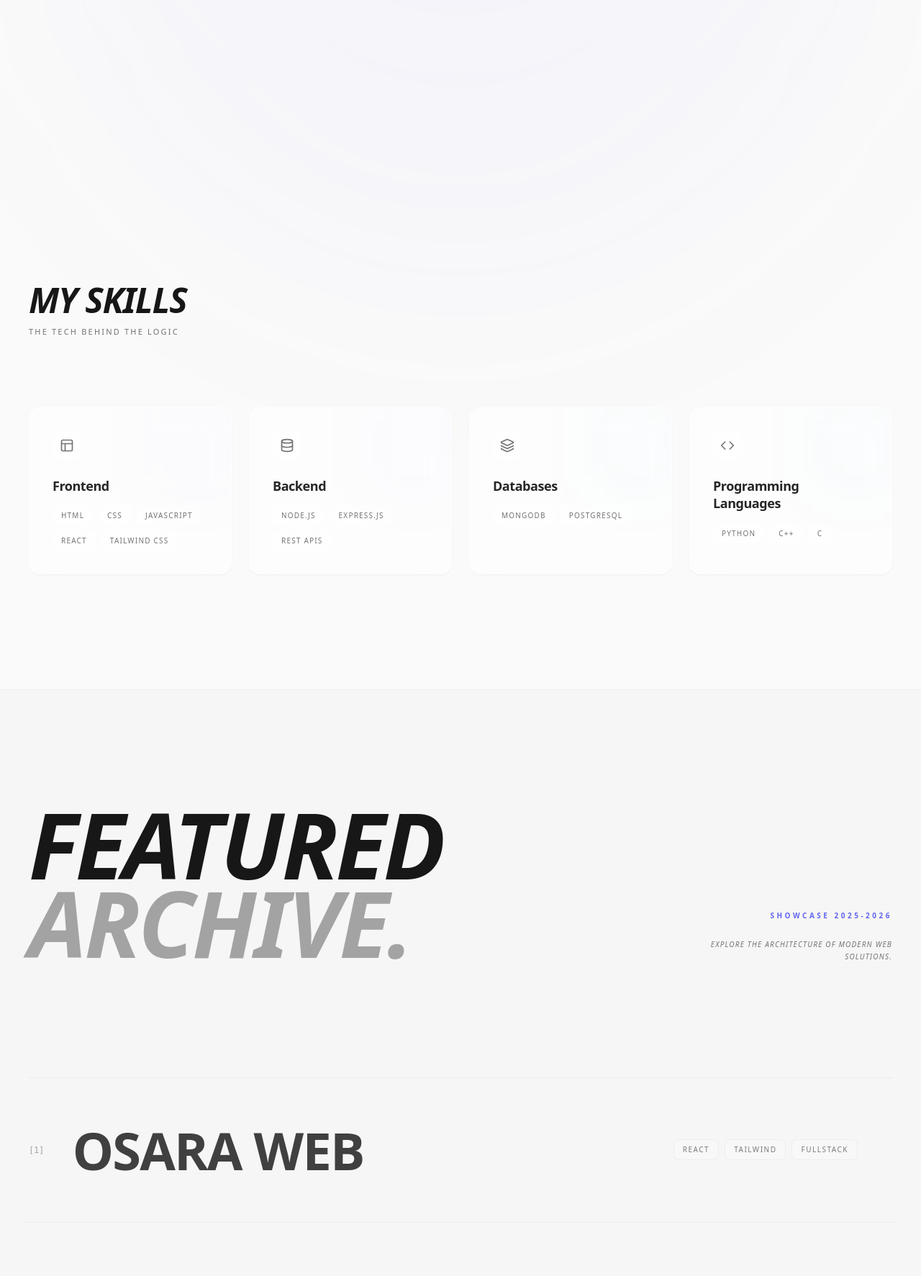
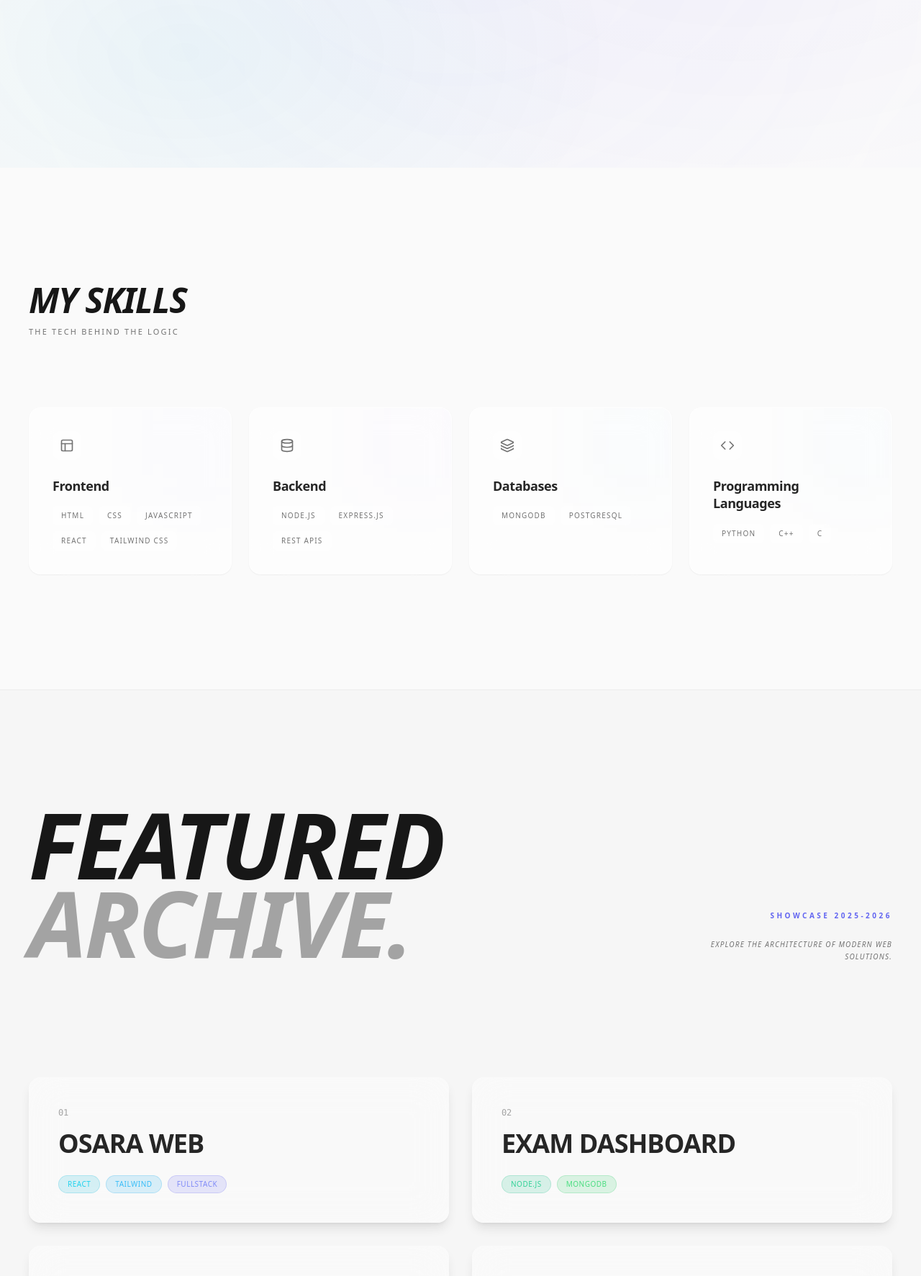
Before and after one commit to muhai-dev/muhaidev-portfolio, a React (Vite) app: page / in a window 1280 px wide. Shown: the part 567-2340 px from the top of the page at 72% size. Built offline with nearby package versions, Linux system fonts and the light colour scheme.

Commit message:
Enhance App and ContactForm components with new features and styles. Added GitHub icon to project items, improved project item hover effects, and implemented tag color styles. Updated ContactForm to include staggered animations for input fields and improved styling for error handling.

```diff
--- a/src/App.jsx
+++ b/src/App.jsx
@@ -7,7 +7,7 @@ import {
   AnimatePresence,
   useMotionValue,
 } from 'framer-motion';
-import { Database, ExternalLink, Terminal, Layers, Layout, Code, Sun, Moon } from 'lucide-react';
+import { Database, ExternalLink, Terminal, Layers, Layout, Code, Sun, Moon, Github, Menu, X } from 'lucide-react';
 import ContactForm from './components/ContactForm';
 
 const MagneticCursor = () => {
@@ -69,57 +69,97 @@ const SkillCard = ({ title, skills, icon: Icon, accentClass }) => (
   </motion.div>
 );
 
-const ProjectItem = ({ title, tags, link, gradientClass, index }) => {
+const tagColors = {
+  React: 'bg-cyan-500/15 text-cyan-400 dark:text-cyan-300 border-cyan-500/20',
+  Tailwind: 'bg-sky-500/15 text-sky-400 dark:text-sky-300 border-sky-500/20',
+  Fullstack: 'bg-indigo-500/15 text-indigo-400 dark:text-indigo-300 border-indigo-500/20',
+  'Node.js': 'bg-emerald-500/15 text-emerald-400 dark:text-emerald-300 border-emerald-500/20',
+  mongodb: 'bg-green-500/15 text-green-400 dark:text-green-300 border-green-500/20',
+};
+
+const ProjectItem = ({ title, tags, link, githubUrl, gradientClass, index }) => {
   const [isHovered, setIsHovered] = useState(false);
+
+  const getTagStyle = (tag) => tagColors[tag] || 'bg-white/10 text-white/70 dark:text-white/60 border-white/10';
 
   return (
     <motion.div
       onMouseEnter={() => setIsHovered(true)}
       onMouseLeave={() => setIsHovered(false)}
       onClick={() => window.open(link, '_blank')}
-      whileHover={{ scale: 1.002 }}
-      transition={{ type: 'spring', stiffness: 400, damping: 30 }}
-      className="py-14 md:py-16 border-b border-neutral-200/60 dark:border-white/[0.06] relative group cursor-pointer overflow-hidden
-        hover:bg-white/30 dark:hover:bg-white/[0.02] transition-colors duration-300
-        rounded-lg -mx-2 px-2 hover:shadow-[0_0_30px_-10px_rgba(99,102,241,0.15)] dark:hover:shadow-[0_0_30px_-10px_rgba(99,102,241,0.2)]"
+      whileHover={{ y: -8 }}
+      transition={{ type: 'spring', stiffness: 400, damping: 25 }}
+      className="relative group cursor-pointer overflow-hidden rounded-2xl min-h-[200px]
+        bg-white/40 dark:bg-white/[0.03] backdrop-blur-xl
+        border border-white/10
+        shadow-lg hover:shadow-xl hover:shadow-indigo-500/10
+        transition-shadow duration-300"
     >
-      <div className="flex flex-col md:flex-row md:items-center justify-between gap-6 relative z-10">
-        <div className="flex items-center gap-8 md:gap-10">
-          <span className="text-neutral-400 dark:text-white/10 font-mono text-xs tracking-tight">[{index + 1}]</span>
-          <h3 className="text-3xl md:text-7xl font-bold uppercase tracking-tight leading-tight text-neutral-700 dark:text-white/80 group-hover:text-neutral-900 dark:group-hover:text-white transition-colors duration-300">
-            {title}
-          </h3>
-        </div>
-        <div className="flex flex-wrap gap-2 opacity-60 group-hover:opacity-100 transition-opacity duration-300 items-center">
+      <div className="p-8 md:p-10 relative z-10 min-h-[200px] flex flex-col justify-between">
+        <span className="text-neutral-400 dark:text-white/20 font-mono text-xs tracking-tight">0{index + 1}</span>
+        <h3 className="text-2xl md:text-4xl font-bold uppercase tracking-tight mt-2 text-neutral-800 dark:text-white/90 group-hover:text-neutral-900 dark:group-hover:text-white transition-colors">
+          {title}
+        </h3>
+        <div className="flex flex-wrap gap-2 mt-4">
           {tags.map((tag, i) => (
             <span
               key={i}
-              className="text-[10px] tracking-[0.15em] uppercase px-3 py-1.5 rounded-lg border border-neutral-300/50 dark:border-white/10 bg-white/30 dark:bg-white/5"
+              className={`px-3 py-1 rounded-full text-[10px] font-medium tracking-wider uppercase border ${getTagStyle(tag)}`}
             >
               {tag}
             </span>
           ))}
-          <div className="w-10 h-10 rounded-full border border-neutral-300 dark:border-white/20 flex items-center justify-center text-neutral-600 dark:text-white translate-x-4 opacity-0 group-hover:translate-x-0 group-hover:opacity-100 transition-all duration-300">
-            <ExternalLink size={16} />
-          </div>
         </div>
       </div>
 
-      <AnimatePresence>
-        {isHovered && (
-          <motion.div
-            initial={{ opacity: 0, scale: 0.95, x: '15%' }}
-            animate={{ opacity: 0.08, scale: 1, x: '8%' }}
-            exit={{ opacity: 0, scale: 0.95 }}
-            className={`absolute top-0 right-0 w-[50%] h-full bg-gradient-to-l pointer-events-none blur-3xl ${gradientClass}`}
-          />
-        )}
-      </AnimatePresence>
+      {/* View Project overlay */}
+      <motion.div
+        initial={{ opacity: 0 }}
+        animate={{
+          opacity: isHovered ? 1 : 0,
+          pointerEvents: isHovered ? 'auto' : 'none',
+        }}
+        transition={{ duration: 0.2 }}
+        className="absolute inset-0 z-20 flex flex-col items-center justify-center
+          bg-indigo-600/95 dark:bg-indigo-900/95
+          rounded-2xl"
+      >
+        <span className="text-white font-bold text-lg md:text-xl tracking-wider uppercase drop-shadow-lg">View Project</span>
+        <div className="flex gap-4 mt-2">
+          {githubUrl && (
+            <motion.a
+              href={githubUrl}
+              target="_blank"
+              rel="noopener noreferrer"
+              onClick={(e) => e.stopPropagation()}
+              whileHover={{ scale: 1.1 }}
+              whileTap={{ scale: 0.95 }}
+              className="w-12 h-12 rounded-full bg-white/20 backdrop-blur-sm border border-white/30 flex items-center justify-center text-white hover:bg-white/30 transition-colors"
+            >
+              <Github size={20} />
+            </motion.a>
+          )}
+          <motion.a
+            href={link}
+            target="_blank"
+            rel="noopener noreferrer"
+            onClick={(e) => e.stopPropagation()}
+            whileHover={{ scale: 1.1 }}
+            whileTap={{ scale: 0.95 }}
+            className="w-12 h-12 rounded-full bg-white/20 backdrop-blur-sm border border-white/30 flex items-center justify-center text-white hover:bg-white/30 transition-colors"
+          >
+            <ExternalLink size={20} />
+          </motion.a>
+        </div>
+      </motion.div>
+
+      <div className={`absolute inset-0 bg-gradient-to-br opacity-0 group-hover:opacity-100 transition-opacity duration-500 pointer-events-none ${gradientClass}`} />
     </motion.div>
   );
 };
 
 export default function App() {
+  const [mobileMenuOpen, setMobileMenuOpen] = useState(false);
   const [isDark, setIsDark] = useState(() => {
     if (typeof window !== 'undefined') {
       const stored = localStorage.getItem('theme');
@@ -144,26 +184,30 @@ export default function App() {
       title: 'Osara Web',
       tags: ['React', 'Tailwind', 'Fullstack'],
       link: 'https://osara-web.vercel.app/',
-      gradientClass: 'from-indigo-500/0 to-indigo-500/20',
+      githubUrl: '',
+      gradientClass: 'from-indigo-500/20 to-indigo-600/10',
     },
     {
       title: 'Exam dashboard',
       tags: ['Node.js', 'mongodb'],
       link: 'https://exam-dashboard-uuii.vercel.app/',
-      gradientClass: 'from-purple-500/0 to-purple-500/20',
+      githubUrl: '',
+      gradientClass: 'from-purple-500/20 to-purple-600/10',
     },
     {
       title: 'Pokemon App',
-      tags: ['React' , 'Tailwind' , 'Fullstack'],
+      tags: ['React', 'Tailwind', 'Fullstack'],
       link: 'https://pikachu-project-jd9e.vercel.app/',
-      gradientClass: 'from-cyan-500/0 to-cyan-500/20',
+      githubUrl: '',
+      gradientClass: 'from-cyan-500/20 to-cyan-600/10',
     },
     {
       title: 'Foucus website',
-      tags: ['React' , 'Tailwind' , 'Fullstack'],
+      tags: ['React', 'Tailwind', 'Fullstack'],
       link: 'https://focus-web-ten.vercel.app/',
-      gradientClass: 'from-cyan-500/0 to-cyan-500/20',
-    }
+      githubUrl: '',
+      gradientClass: 'from-cyan-500/20 to-cyan-600/10',
+    },
   ];
 
   return (
@@ -189,6 +233,7 @@ export default function App() {
           DEV
         </motion.div>
 
+        {/* Desktop nav */}
         <div className="hidden md:flex items-center gap-8
           bg-white/70 dark:bg-white/[0.03] backdrop-blur-xl
           px-8 py-3 rounded-full border border-neutral-200/60 dark:border-white/[0.06]
@@ -206,7 +251,20 @@ export default function App() {
           ))}
         </div>
 
-        <div className="flex items-center gap-2 pointer-events-auto">
+        {/* Mobile hamburger */}
+        <div className="flex items-center gap-2 pointer-events-auto md:hidden">
+          <motion.button
+            onClick={() => setMobileMenuOpen(!mobileMenuOpen)}
+            whileTap={{ scale: 0.95 }}
+            className="w-12 h-12 rounded-full flex items-center justify-center
+              bg-white/50 dark:bg-white/5 border border-neutral-200/60 dark:border-white/10
+              text-neutral-600 dark:text-white/60"
+          >
+            {mobileMenuOpen ? <X size={24} /> : <Menu size={24} />}
+          </motion.button>
+        </div>
+
+        <div className="hidden md:flex items-center gap-2 pointer-events-auto">
           <motion.button
             onClick={() => setIsDark(!isDark)}
             whileHover={{ scale: 1.05 }}
@@ -231,19 +289,109 @@ export default function App() {
         </div>
       </nav>
 
+      {/* Mobile menu overlay */}
+      <AnimatePresence>
+        {mobileMenuOpen && (
+          <motion.div
+            initial={{ opacity: 0 }}
+            animate={{ opacity: 1 }}
+            exit={{ opacity: 0 }}
+            transition={{ duration: 0.2 }}
+            className="fixed inset-0 z-40 bg-black/50 dark:bg-black/70 backdrop-blur-sm md:hidden"
+            onClick={() => setMobileMenuOpen(false)}
+          />
+        )}
+      </AnimatePresence>
+      <AnimatePresence>
+        {mobileMenuOpen && (
+          <motion.div
+            initial={{ x: '100%' }}
+            animate={{ x: 0 }}
+            exit={{ x: '100%' }}
+            transition={{ type: 'spring', stiffness: 400, damping: 30 }}
+            className="fixed top-0 right-0 bottom-0 w-[min(320px,85vw)] z-50
+              bg-white dark:bg-neutral-900 border-l border-neutral-200/60 dark:border-white/10
+              flex flex-col pt-24 px-8 md:hidden"
+          >
+            <div className="flex flex-col gap-2">
+              {['Stack', 'Works', 'Connect'].map((item) => (
+                <a
+                  key={item}
+                  href={`#${item.toLowerCase()}`}
+                  onClick={() => setMobileMenuOpen(false)}
+                  className="py-4 px-4 text-lg font-medium tracking-wide
+                    text-neutral-700 dark:text-white/90 hover:text-indigo-500 dark:hover:text-indigo-400
+                    hover:bg-neutral-100 dark:hover:bg-white/5 rounded-xl
+                    transition-colors min-h-[48px] flex items-center"
+                >
+                  {item}
+                </a>
+              ))}
+            </div>
+            <div className="mt-auto pb-8 flex gap-3">
+              <motion.button
+                onClick={() => { setIsDark(!isDark); setMobileMenuOpen(false); }}
+                whileTap={{ scale: 0.95 }}
+                className="w-12 h-12 rounded-full flex items-center justify-center
+                  bg-neutral-100 dark:bg-white/10 border border-neutral-200/60 dark:border-white/10
+                  text-neutral-600 dark:text-white/60"
+              >
+                {isDark ? <Sun size={20} /> : <Moon size={20} />}
+              </motion.button>
+              <motion.button
+                whileTap={{ scale: 0.95 }}
+                className="w-12 h-12 rounded-full flex items-center justify-center
+                  bg-neutral-100 dark:bg-white/10 border border-neutral-200/60 dark:border-white/10
+                  text-neutral-600 dark:text-white/60"
+              >
+                <Terminal size={20} />
+              </motion.button>
+            </div>
+          </motion.div>
+        )}
+      </AnimatePresence>
+
       {/* Hero Section */}
-      <section className="relative h-screen flex flex-col items-center justify-center text-center px-4">
+      <section className="relative h-screen flex flex-col items-center justify-center text-center px-4 overflow-hidden">
+        {/* Animated mesh gradient background */}
+        <div className="absolute inset-0 pointer-events-none">
+          <div className="absolute inset-0 bg-[radial-gradient(ellipse_80%_80%_at_50%_-20%,rgba(99,102,241,0.15),transparent)] dark:bg-[radial-gradient(ellipse_80%_80%_at_50%_-20%,rgba(99,102,241,0.2),transparent)]" />
+          <div className="absolute inset-0 bg-[radial-gradient(ellipse_60%_60%_at_80%_50%,rgba(139,92,246,0.08),transparent)] dark:bg-[radial-gradient(ellipse_60%_60%_at_80%_50%,rgba(139,92,246,0.12),transparent)] animate-pulse" style={{ animationDuration: '4s' }} />
+          <div className="absolute inset-0 bg-[radial-gradient(ellipse_50%_50%_at_20%_80%,rgba(6,182,212,0.06),transparent)] dark:bg-[radial-gradient(ellipse_50%_50%_at_20%_80%,rgba(6,182,212,0.1),transparent)]" />
+        </div>
+
+        {/* Floating code symbols */}
+        <div className="absolute inset-0 pointer-events-none overflow-hidden">
+          {['</>', '{ }', '=>', '()', '[]', 'async'].map((sym, i) => (
+            <motion.span
+              key={i}
+              className="absolute text-2xl md:text-4xl font-mono text-white/[0.03] dark:text-white/[0.05] select-none"
+              style={{ left: `${15 + i * 14}%`, top: `${20 + (i % 3) * 25}%` }}
+              animate={{
+                y: [0, -20, 0],
+                opacity: [0.03, 0.06, 0.03],
+              }}
+              transition={{
+                duration: 3 + i * 0.5,
+                repeat: Infinity,
+                ease: 'easeInOut',
+              }}
+            >
+              {sym}
+            </motion.span>
+          ))}
+        </div>
+
         <motion.div
           style={{ scale: scaleHero, opacity: opacityHero }}
           className="space-y-8 md:space-y-10 relative z-10"
         >
-          <h1 className="text-[9vw] md:text-[10vw] font-bold leading-[0.95] tracking-tight uppercase italic
-            text-neutral-900 dark:text-white">
-            Fullstack
+          <h1 className="text-[9vw] md:text-[10vw] font-bold leading-[0.95] tracking-tight uppercase italic">
+            <span className="text-neutral-900 dark:text-white">Fullstack</span>
             <br />
             <span
-              className="text-transparent"
-              style={{ WebkitTextStroke: '1px var(--hero-stroke)' }}
+              className="bg-gradient-to-r from-indigo-400 via-purple-400 to-cyan-400 bg-clip-text text-transparent"
+              style={{ WebkitBackgroundClip: 'text', WebkitTextFillColor: 'transparent' }}
             >
               Developer
             </span>
@@ -256,7 +404,22 @@ export default function App() {
             Transforming Complex Logic into Visual Elegance.
           </p>
 
-          <div className="flex justify-center pt-6">
+          <div className="flex justify-center gap-4 pt-6">
+            <motion.a
+              href="#connect"
+              animate={{ boxShadow: ['0px 0px 20px rgba(99,102,241,0.3)', '0px 0px 40px rgba(99,102,241,0.5)', '0px 0px 20px rgba(99,102,241,0.3)'] }}
+              transition={{ duration: 2, repeat: Infinity, ease: 'easeInOut' }}
+              whileHover={{ scale: 1.05 }}
+              whileTap={{ scale: 0.98 }}
+              className="px-10 py-4 rounded-full text-[10px] font-semibold uppercase tracking-[0.35em]
+                border border-indigo-500/50
+                bg-indigo-500/20 dark:bg-indigo-500/30 backdrop-blur-sm
+                hover:bg-indigo-500/30 dark:hover:bg-indigo-500/40
+                text-white
+                transition-all duration-300 group overflow-hidden relative"
+            >
+              <span className="relative z-10">Contact Me</span>
+            </motion.a>
             <motion.a
               href="#works"
               whileHover={{ scale: 1.03 }}
@@ -266,12 +429,10 @@ export default function App() {
                 border border-neutral-300/60 dark:border-white/10
                 bg-white/60 dark:bg-white/5 backdrop-blur-sm
                 hover:border-indigo-500/40 dark:hover:border-indigo-500/50
-                hover:shadow-lg hover:shadow-indigo-500/15 dark:hover:shadow-indigo-500/20
                 text-neutral-700 dark:text-white/90
-                transition-all duration-300 group overflow-hidden relative"
+                transition-all duration-300"
             >
-              <span className="relative z-10">See the Projects</span>
-              <div className="absolute inset-0 bg-indigo-500/5 translate-y-full group-hover:translate-y-0 transition-transform duration-500" />
+              See Projects
             </motion.a>
           </div>
         </motion.div>
@@ -341,13 +502,14 @@ export default function App() {
             </div>
           </div>
 
-          <div className="flex flex-col border-t border-neutral-200/60 dark:border-white/[0.06]">
+          <div className="grid grid-cols-1 md:grid-cols-2 gap-6 md:gap-8">
             {projects.map((proj, i) => (
               <ProjectItem
                 key={i}
                 title={proj.title}
                 tags={proj.tags}
                 link={proj.link}
+                githubUrl={proj.githubUrl}
                 gradientClass={proj.gradientClass}
                 index={i}
               />
--- a/src/components/ContactForm.jsx
+++ b/src/components/ContactForm.jsx
@@ -105,12 +105,25 @@ export default function ContactForm() {
   const inputBase =
     'w-full pl-11 pr-4 py-3 rounded-xl bg-white/5 dark:bg-white/[0.03] ' +
     'border transition-all duration-200 text-neutral-800 dark:text-white/90 ' +
-    'placeholder-neutral-500 dark:placeholder-white/30 ' +
-    'focus:outline-none focus:ring-2 focus:ring-indigo-500/60 focus:border-indigo-500/50 ' +
-    'focus:shadow-[0_0_20px_-5px_rgba(99,102,241,0.4)]';
+    'placeholder-neutral-500 dark:placeholder-white/30 focus:outline-none ' +
+    'focus:ring-2 focus:ring-cyan-500 focus:border-cyan-500/50';
 
-  const inputError = 'border-red-500/60 dark:border-red-500/50 focus:ring-red-500/40';
+  const inputWrapperBase = 'relative rounded-xl transition-all duration-200 focus-within:ring-2 focus-within:ring-cyan-500 focus-within:ring-offset-2 dark:focus-within:ring-offset-[#050505]';
+  const inputWrapperError = 'focus-within:ring-red-500';
+  const inputError = 'border-red-500/60 dark:border-red-500/50';
   const inputValid = 'border-neutral-300/60 dark:border-white/10';
+
+  const staggerContainer = {
+    hidden: { opacity: 0 },
+    visible: {
+      opacity: 1,
+      transition: { staggerChildren: 0.08, delayChildren: 0.1 },
+    },
+  };
+  const staggerItem = {
+    hidden: { opacity: 0, y: 20 },
+    visible: { opacity: 1, y: 0 },
+  };
 
   return (
     <motion.section
@@ -167,19 +180,20 @@ export default function ContactForm() {
             <motion.form
               key="form"
               onSubmit={handleSubmit}
-              initial={{ opacity: 0 }}
-              animate={{ opacity: 1 }}
+              variants={staggerContainer}
+              initial="hidden"
+              animate={isInView ? 'visible' : 'hidden'}
               exit={{ opacity: 0 }}
               className="bg-white/40 dark:bg-white/[0.03] backdrop-blur-xl
                 border border-neutral-200/60 dark:border-white/[0.06]
                 rounded-2xl p-8 md:p-10 shadow-xl space-y-6"
             >
               {/* Name */}
-              <div>
+              <motion.div variants={staggerItem}>
                 <label className="block text-xs font-medium tracking-[0.15em] uppercase text-neutral-500 dark:text-white/50 mb-2">
                   ชื่อ
                 </label>
-                <div className="relative">
+                <div className={`relative rounded-xl ${inputWrapperBase} ${errors.name ? inputWrapperError : ''}`}>
                   <User className="absolute left-3 top-1/2 -translate-y-1/2 w-5 h-5 text-neutral-400 dark:text-white/30" />
                   <input
                     type="text"
@@ -194,14 +208,14 @@ export default function ContactForm() {
                 {errors.name && (
                   <p className="mt-1.5 text-xs text-red-500 dark:text-red-400">{errors.name}</p>
                 )}
-              </div>
+              </motion.div>
 
               {/* Email */}
-              <div>
+              <motion.div variants={staggerItem}>
                 <label className="block text-xs font-medium tracking-[0.15em] uppercase text-neutral-500 dark:text-white/50 mb-2">
                   อีเมล
                 </label>
-                <div className="relative">
+                <div className={`relative rounded-xl ${inputWrapperBase} ${errors.email ? inputWrapperError : ''}`}>
                   <Mail className="absolute left-3 top-1/2 -translate-y-1/2 w-5 h-5 text-neutral-400 dark:text-white/30" />
                   <input
                     type="email"
@@ -216,14 +230,14 @@ export default function ContactForm() {
                 {errors.email && (
                   <p className="mt-1.5 text-xs text-red-500 dark:text-red-400">{errors.email}</p>
                 )}
-              </div>
+              </motion.div>
 
               {/* Message */}
-              <div>
+              <motion.div variants={staggerItem}>
                 <label className="block text-xs font-medium tracking-[0.15em] uppercase text-neutral-500 dark:text-white/50 mb-2">
                   รายละเอียด
                 </label>
-                <div className="relative">
+                <div className={`relative rounded-xl ${inputWrapperBase} ${errors.message ? inputWrapperError : ''}`}>
                   <MessageSquare className="absolute left-3 top-4 w-5 h-5 text-neutral-400 dark:text-white/30" />
                   <textarea
                     name="message"
@@ -238,12 +252,13 @@ export default function ContactForm() {
                 {errors.message && (
                   <p className="mt-1.5 text-xs text-red-500 dark:text-red-400">{errors.message}</p>
                 )}
-              </div>
+              </motion.div>
 
               {errors.submit && (
                 <p className="text-sm text-red-500 dark:text-red-400 text-center">{errors.submit}</p>
               )}
 
+              <motion.div variants={staggerItem}>
               <motion.button
                 type="submit"
                 disabled={isLoading}
@@ -266,8 +281,9 @@ export default function ContactForm() {
                   'ส่งข้อความ'
                 )}
               </motion.button>
+              </motion.div>
 
-              <p className="text-center text-xs text-neutral-500 dark:text-white/40 pt-2">
+              <motion.p variants={staggerItem} className="text-center text-xs text-neutral-500 dark:text-white/40 pt-2">
                 หรือ{' '}
                 <a
                   href={DIRECT_INBOX_URL}
@@ -277,7 +293,7 @@ export default function ContactForm() {
                 >
                   ส่งข้อความตรงที่ Facebook
                 </a>
-              </p>
+              </motion.p>
             </motion.form>
           )}
         </AnimatePresence>
```
